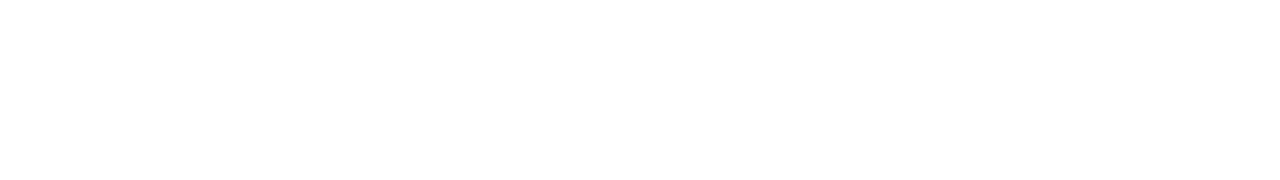
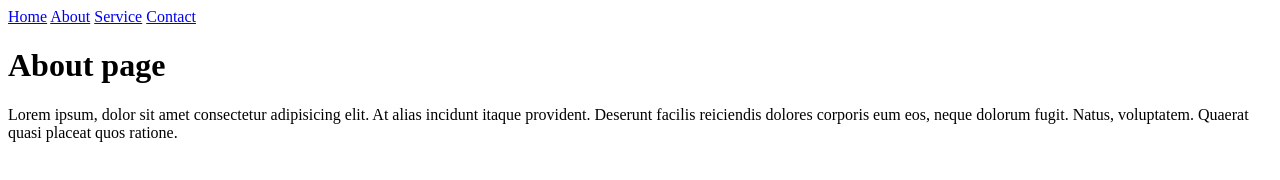
Before and after one commit to CODE-IT-Dharan/demo-git-poject, a plain HTML site: page about.html in a window 1280 px wide. Drawn offline with Linux system fonts and the light colour scheme.

Commit message:
menu added

```diff
--- a/about.html
+++ b/about.html
@@ -5,5 +5,17 @@
     <meta name="viewport" content="width=device-width, initial-scale=1.0" />
     <title>Document</title>
   </head>
-  <body></body>
+  <body>
+    <a href="index.html">Home</a>
+    <a href="about.html">About</a>
+    <a href="service.html">Service</a>
+    <a href="contact.html">Contact</a>
+    <h1>About page</h1>
+    <p>
+      Lorem ipsum, dolor sit amet consectetur adipisicing elit. At alias
+      incidunt itaque provident. Deserunt facilis reiciendis dolores corporis
+      eum eos, neque dolorum fugit. Natus, voluptatem. Quaerat quasi placeat
+      quos ratione.
+    </p>
+  </body>
 </html>
```
Also changed, not shown: contact.html (+4 -0 lines), index.html (+4 -0 lines), service.html (+4 -0 lines).
